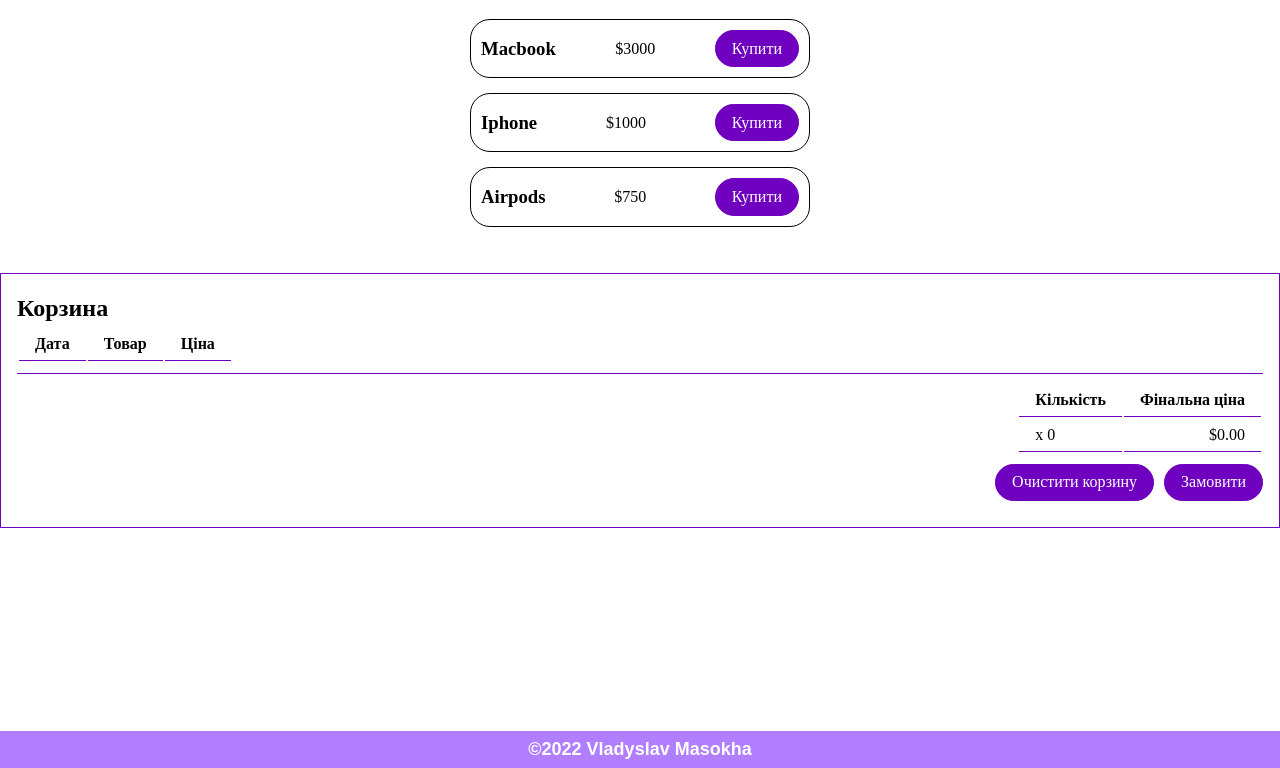
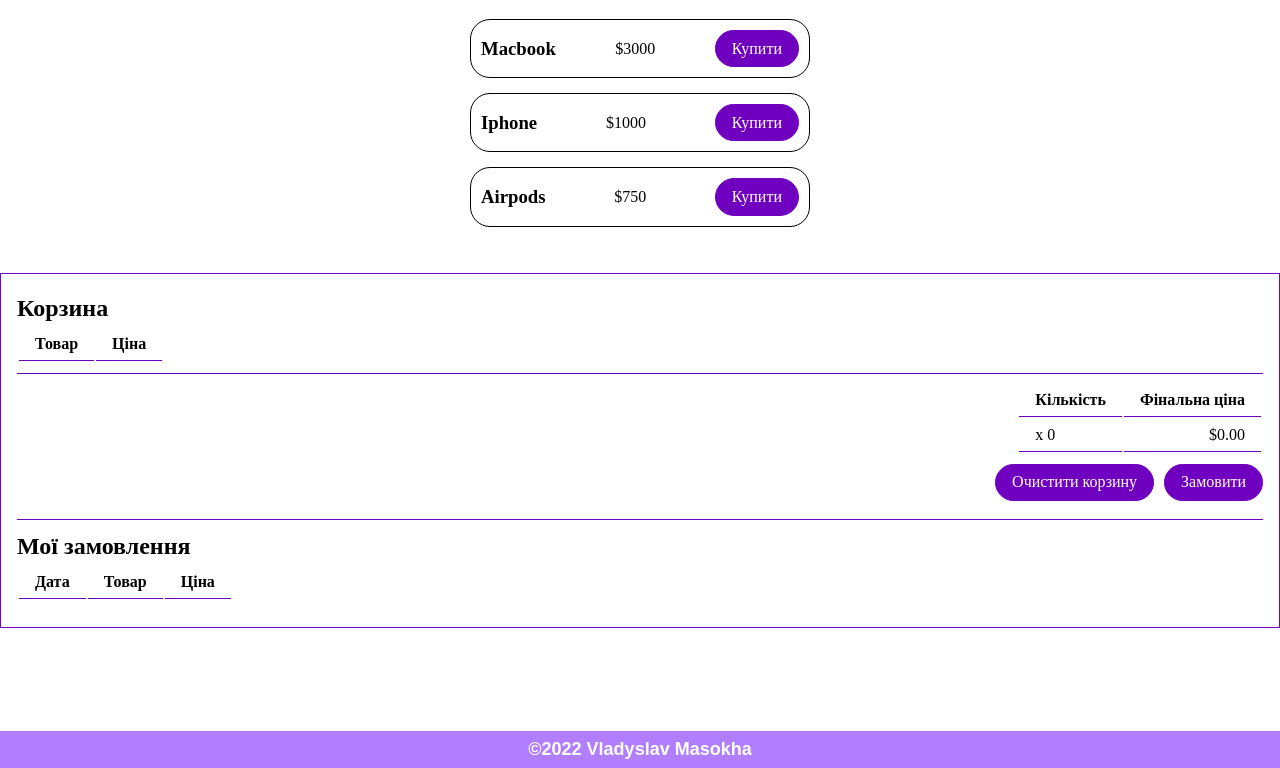
Before and after one commit to vladyslav-masokha/HomeWorks-Hillel-IT, a plain HTML site: page homework 17/index.html in a window 1280 px wide. Shown: the part 69-837 px from the top of the page. Drawn offline with Linux system fonts and the light colour scheme.

Commit message:
Update index.html

```diff
--- a/homework 17/index.html
+++ b/homework 17/index.html
@@ -34,7 +34,6 @@
 					<table>
 						<thead>
 							<tr>
-								<th><strong>Дата</strong></th>
 								<th><strong>Товар</strong></th>
 								<th><strong>Ціна</strong></th>
 							</tr>
@@ -49,7 +48,6 @@
 						</tr>
 						<tr>
 							<td>x <span id="items-quantity">0</span></td>
-
 							<td>$<span id="total">0</span></td>
 						</tr>
 					</table>
@@ -58,6 +56,20 @@
 						<button id="empty-cart">Очистити корзину</button>
 						<button id="checkout">Замовити</button>
 					</div>
+
+					<hr>
+
+					<h2>Мої замовлення</h2>
+					<table>
+						<thead>
+							<tr>
+								<th><strong>Дата</strong></th>
+								<th><strong>Товар</strong></th>
+								<th><strong>Ціна</strong></th>
+							</tr>
+						</thead>
+						<tbody id="orders"></tbody>
+					</table>
 				</div>
 			</div>
   </main>
```
